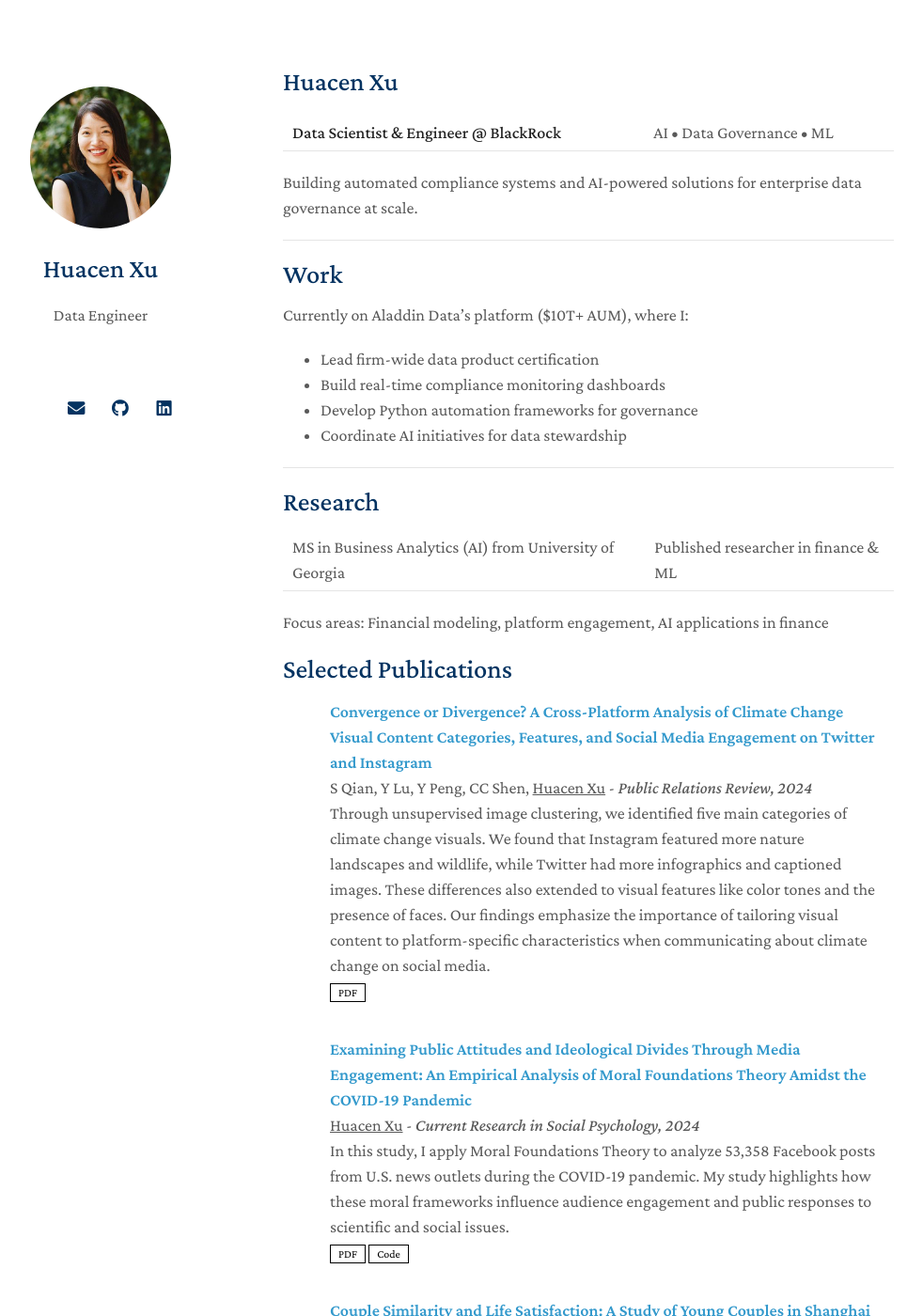
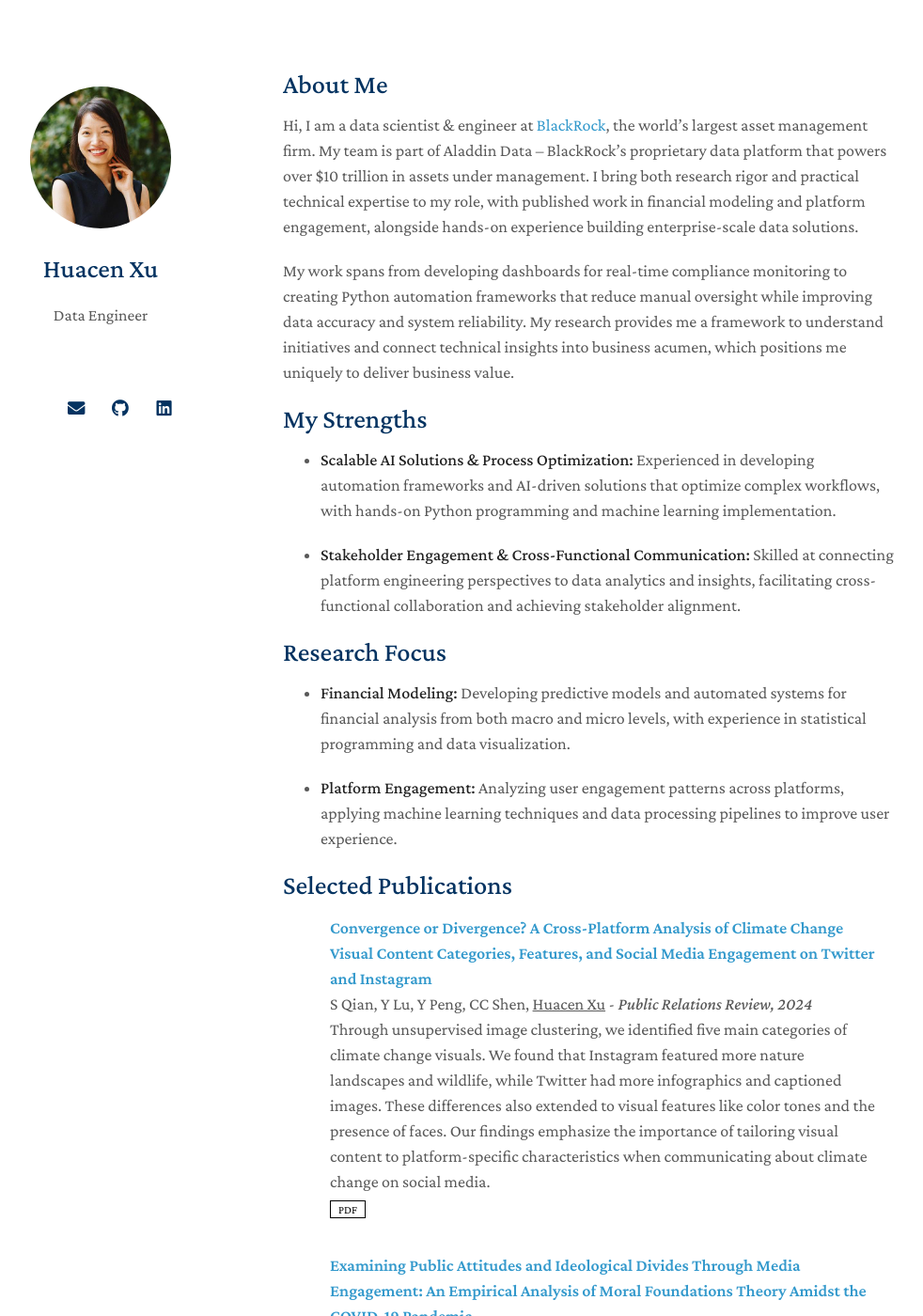
Before and after one commit to huacenxu/huacenxu.github.io, a Jekyll site: the page built from index.md, in a window 1280 px wide and 1400 px high. Shown: the whole window at 94% size, without its empty margins (169-1151 px from the left). Built offline with Jekyll 4.4.1, drawn with Linux system fonts in a browser that asks for light colours; nearby versions of some CDN libraries; a style sheet for code colours, icons or effects is not loaded; our own code applies the rules of GitHub Pages for plain Markdown files; some of the changed text lies outside the part shown.

Commit message:
Revise personal profile and expertise sections
Updated personal and professional information, including strengths and research focus.

```diff
--- a/index.md
+++ b/index.md
@@ -1,55 +1,26 @@
 ---
 layout: homepage
 ---
-# Huacen Xu
 
-**Data Scientist & Engineer @ BlackRock** | AI • Data Governance • ML
+## About Me
 
-Building automated compliance systems and AI-powered solutions for enterprise data governance at scale.
+Hi, I am a data scientist & engineer at [BlackRock](https://www.blackrock.com/), the world's largest asset management firm. My team is part of Aladdin Data – BlackRock's proprietary data platform that powers over $10 trillion in assets under management. I bring both research rigor and practical technical expertise to my role, with published work in financial modeling and platform engagement, alongside hands-on experience building enterprise-scale data solutions.
 
----
+My work spans from developing dashboards for real-time compliance monitoring to creating Python automation frameworks that reduce manual oversight while improving data accuracy and system reliability. My research provides me a framework to understand initiatives and connect technical insights into business acumen, which positions me uniquely to deliver business value.
 
-## Work
+## My Strengths
 
-Currently on Aladdin Data's platform ($10T+ AUM), where I:
-- Lead firm-wide data product certification
-- Build real-time compliance monitoring dashboards
-- Develop Python automation frameworks for governance
-- Coordinate AI initiatives for data stewardship
+- **Scalable AI Solutions & Process Optimization:** Experienced in developing automation frameworks and AI-driven solutions that optimize complex workflows, with hands-on Python programming and machine learning implementation.
 
----
+- **Stakeholder Engagement & Cross-Functional Communication:** Skilled at connecting platform engineering perspectives to data analytics and insights, facilitating cross-functional collaboration and achieving stakeholder alignment.
 
-## Research
+## Research Focus
 
-MS in Business Analytics (AI) from University of Georgia | Published researcher in finance & ML
+- **Financial Modeling:** Developing predictive models and automated systems for financial analysis from both macro and micro levels, with experience in statistical programming and data visualization.
 
-Focus areas: Financial modeling, platform engagement, AI applications in finance
+- **Platform Engagement:** Analyzing user engagement patterns across platforms, applying machine learning techniques and data processing pipelines to improve user experience.
 
 {% include_relative _includes/publications.md %}
-
-**Academic Reviewer:**
+## Academic Reviewer
 - Annual Conference of the American Council on Consumer Interests (ACCI)
 - Annual International Communication Association Conference (ICA)
-
----
-
-## Stack
-
-`Python` `SQL` `R` `Machine Learning` `Power BI` `Snowflake` `Data Governance` `Pandas` `Scikit-learn` `Git`
-
----
-
-## Education
-
-**University of Georgia**
-MS in Business Analytics | Concentration: Artificial Intelligence
-
----
-
-## Certifications
-
-- Citizen Developer – BlackRock
-- Data Science – Udacity
-- Generative AI – Udacity
-- Data Architecture – Udacity
-- Private Markets and Alternative Investment Certificate – CFA Institute
```
